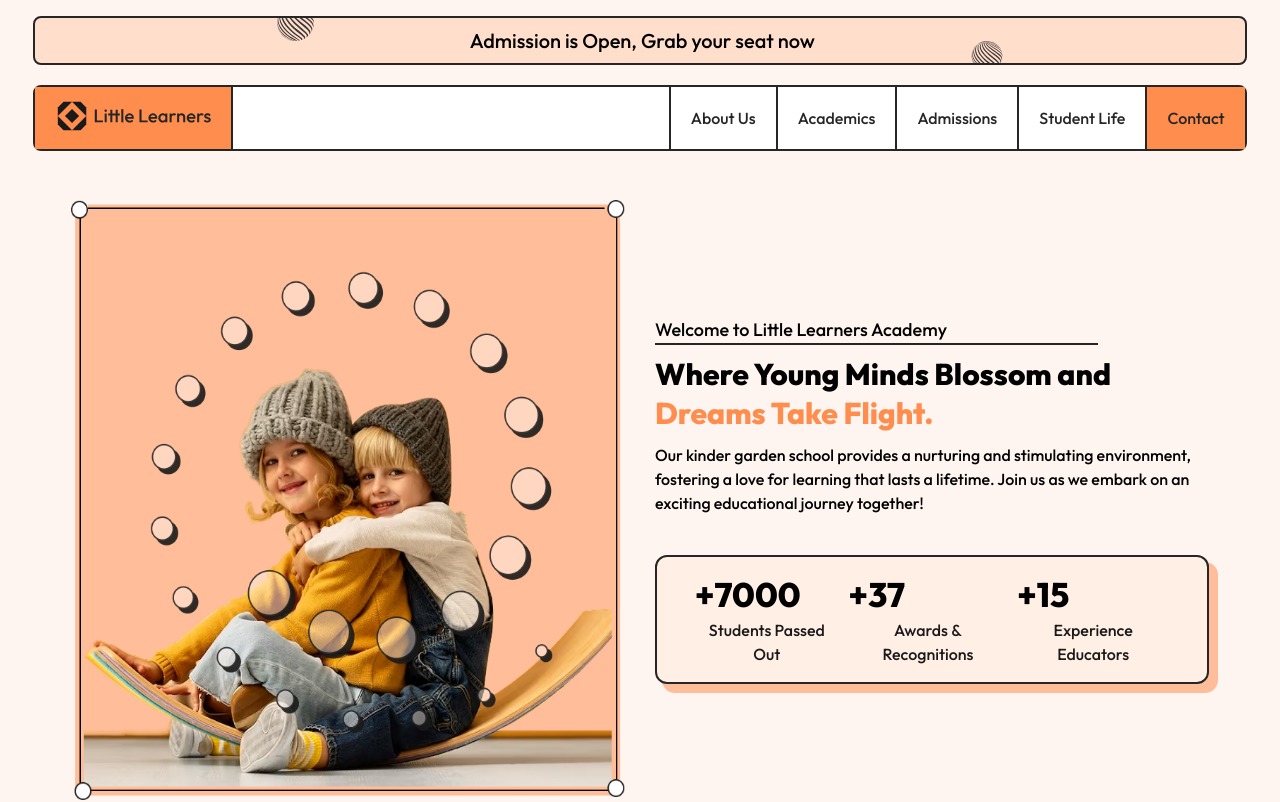
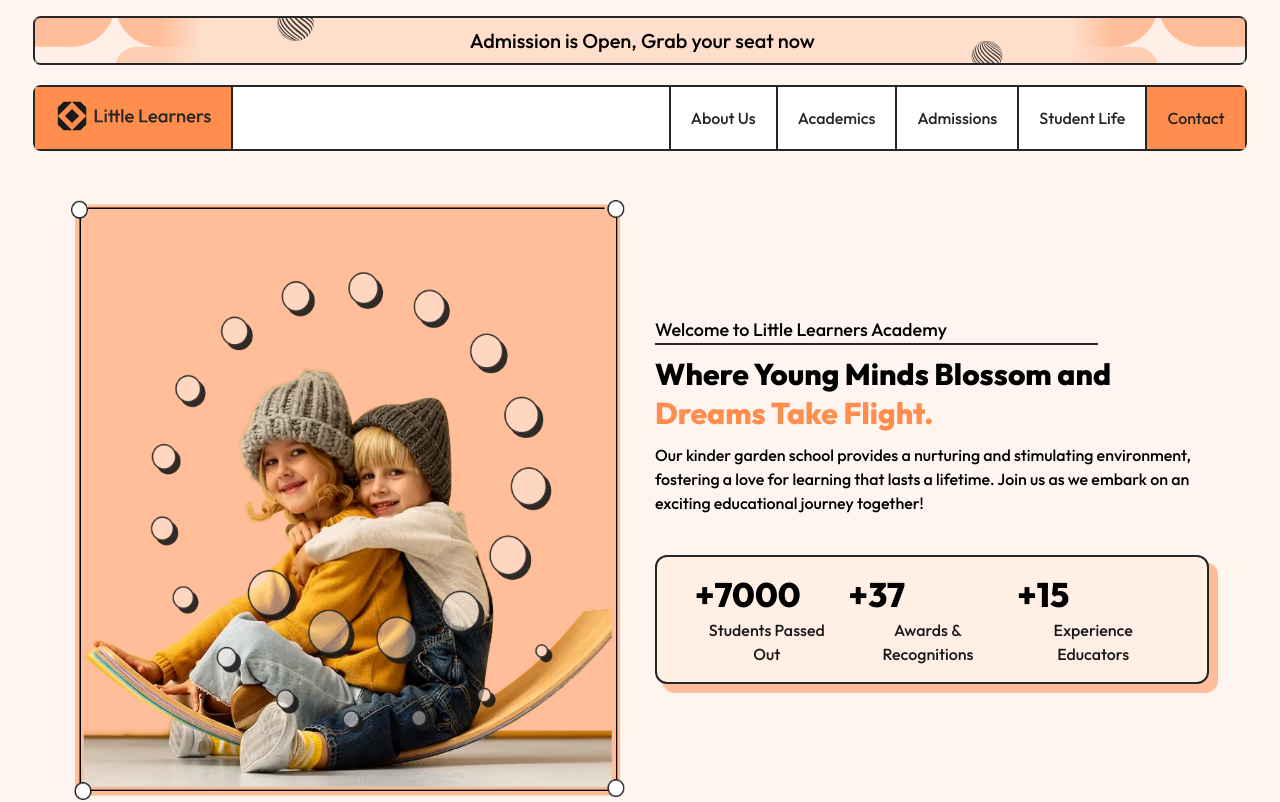
Before and after one commit to alaa-assas/Task2, a React (Vite) app: page / in a window 1280 px wide. Shown: the top 802 px of the page. Built offline with nearby package versions, Linux system fonts and the light colour scheme.

Commit message:
add images in top banner

```diff
--- a/src/components/TopBannerComponent/TopBannerComponent.css
+++ b/src/components/TopBannerComponent/TopBannerComponent.css
@@ -14,6 +14,7 @@
     background-color: var(--Orange90);
     display: flex;
     justify-content: center;
+    position: relative;
 }
 
 .top-banner p {
@@ -36,6 +37,20 @@
 .bottom{
     align-self: self-end;
     height: 50%;
+}
+
+.rightImageDesign{
+    position: absolute;
+    right: 0;
+    top: 0;
+    height: 100%;
+}
+
+.leftImageDesign{
+    position: absolute;
+    left: 0;
+    top: 0;
+    height: 100%;
 }
 
 
--- a/src/components/TopBannerComponent/TopBannerComponent.jsx
+++ b/src/components/TopBannerComponent/TopBannerComponent.jsx
@@ -5,13 +5,15 @@ const TopBannerComponent = ({title}) => {
   return (
     <div className='px-50 top-banner'>
       <div className='container'>
+        <img src="/Task2/images/Navbar/leftImageDesign.png" alt="img" className='leftImageDesign'/>
         <div className='center-content'>
           <img src="/Task2/images/Navbar/top.svg" alt="img" className='top'/>
           <p className='fs-20'>{title}</p>
           <img src="/Task2/images/Navbar/bottom.svg" alt="img" className='bottom'/>
         </div>
+        <img src="/Task2/images/Navbar/rightImageDesign.png" alt="img" className='rightImageDesign' />
       </div>
-    </div>
+          </div>
   )
 }
 
```
Also changed, not shown: public/images/Navbar/leftImageDesign.png (added), public/images/Navbar/rightImageDesign.png (added).
